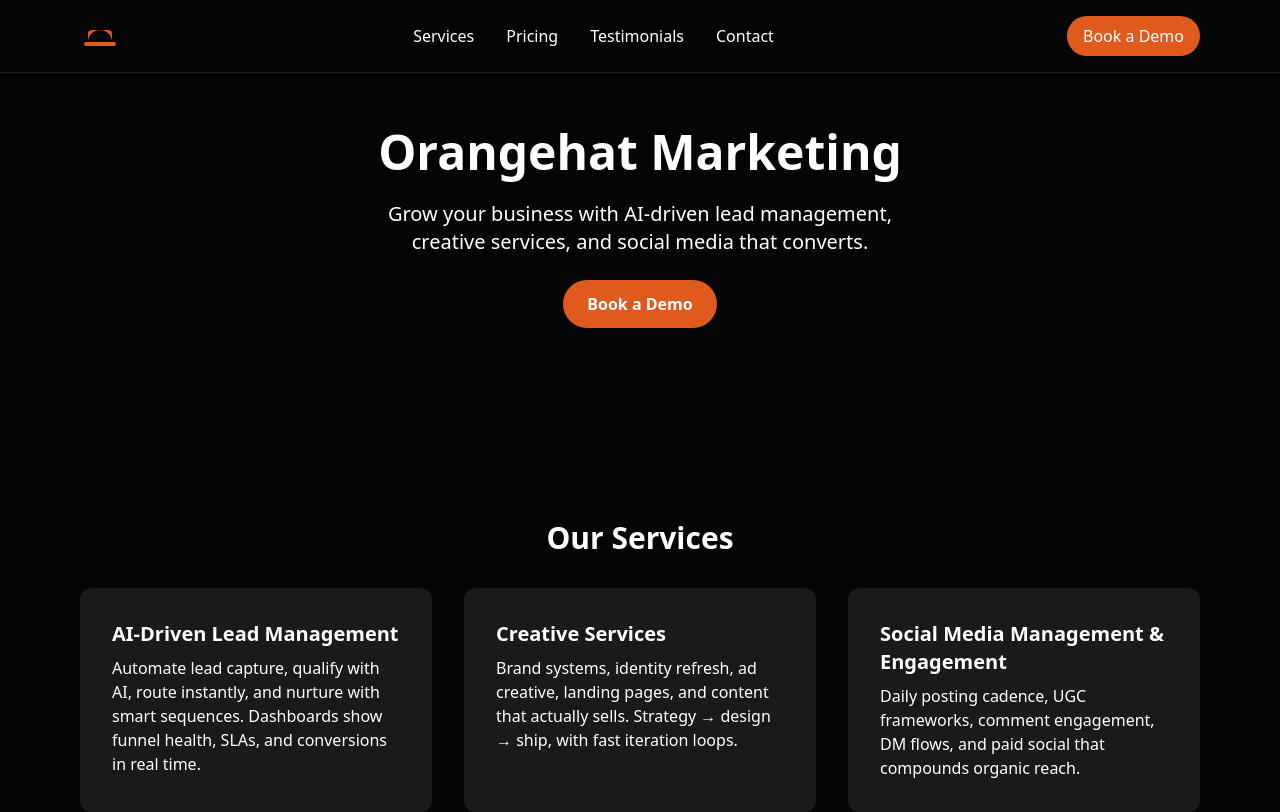
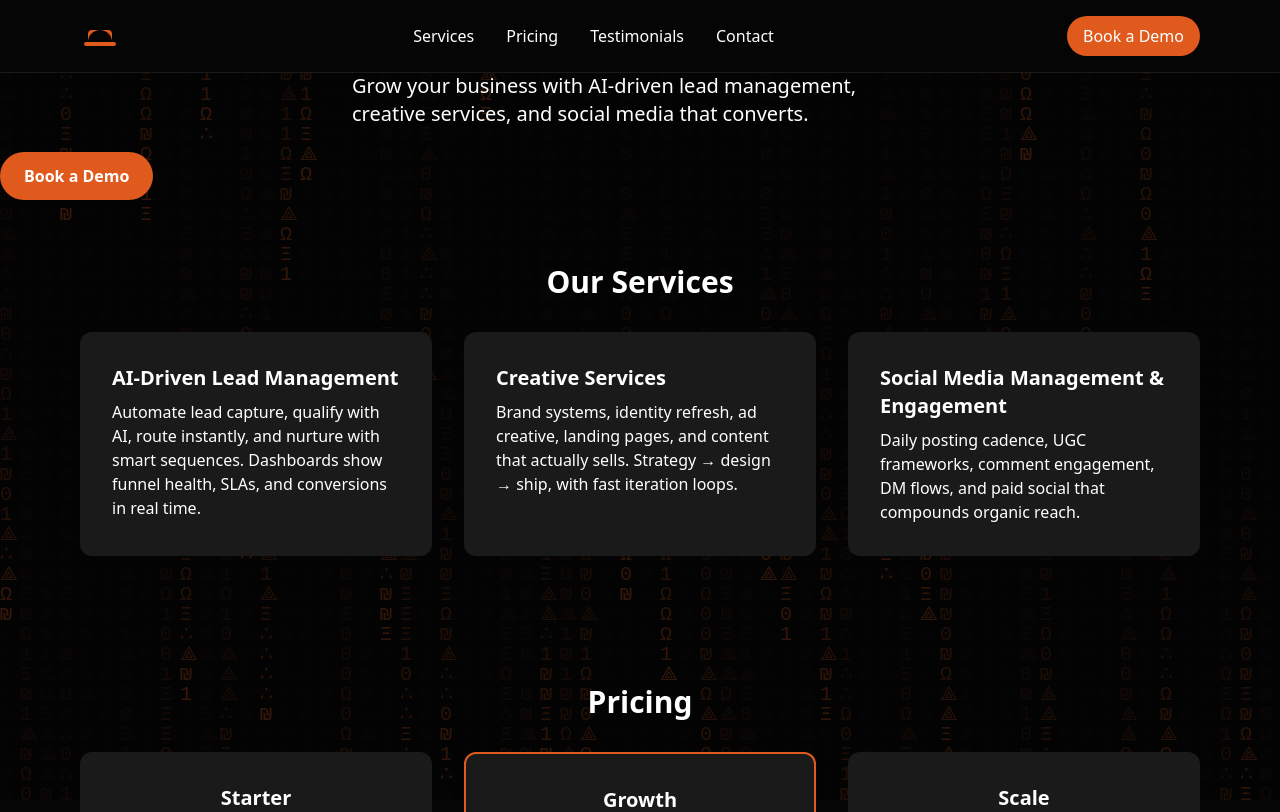
Before and after one commit to MrOrangeUS/orangehat-marketing, a Next.js app: page / in a window 1280 px wide. Shown: the top 812 px of the page. Built offline with nearby package versions, Linux system fonts and the light colour scheme.

Commit message:
Add MatrixRain effect and update hero section styling

```diff
--- a/app/page.tsx
+++ b/app/page.tsx
@@ -1,6 +1,7 @@
 'use client';
 
 import { useEffect } from 'react';
+import MatrixRain from '../components/MatrixRain';
 
 export default function Home() {
   useEffect(() => {
@@ -62,7 +63,7 @@ export default function Home() {
 
   return (
     <main className="text-white bg-[#050505]">
-      {/* Header */}
+      <MatrixRain color="#E05A1E" density={20} />      {/* Header */}
       <header className="fixed w-full top-0 z-50 border-b border-[#1a1a1a] bg-[#050505]">
         <nav className="max-w-6xl mx-auto flex items-center justify-between p-4">
           <a href="#hero" className="flex items-center">
@@ -79,7 +80,7 @@ export default function Home() {
       </header>
 
       {/* Hero */}
-      <section id="hero" className="hero-section pt-32 pb-32 flex items-center justify-center text-center">
+      <section id="hero" classNamrelative z-10 e="hero-section pt-32 pb-32 flex items-center justify-center text-center">
         <div className="hero-content space-y-6 animate">
           <h1 className="text-5xl font-bold animate">Orangehat Marketing</h1>
           <p className="text-xl max-w-xl mx-auto animate">Grow your business with AI‑driven lead management, creative services, and social media that converts.</p>
```
